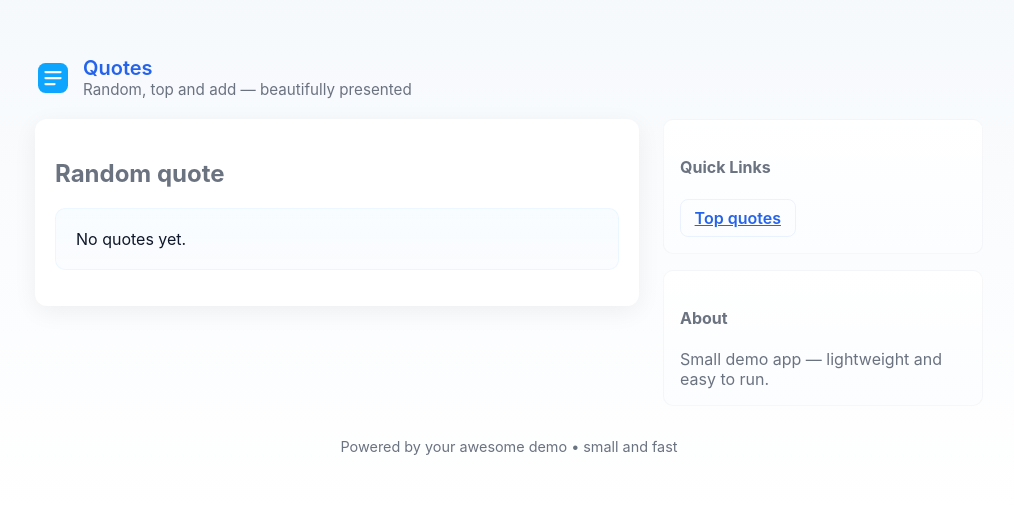
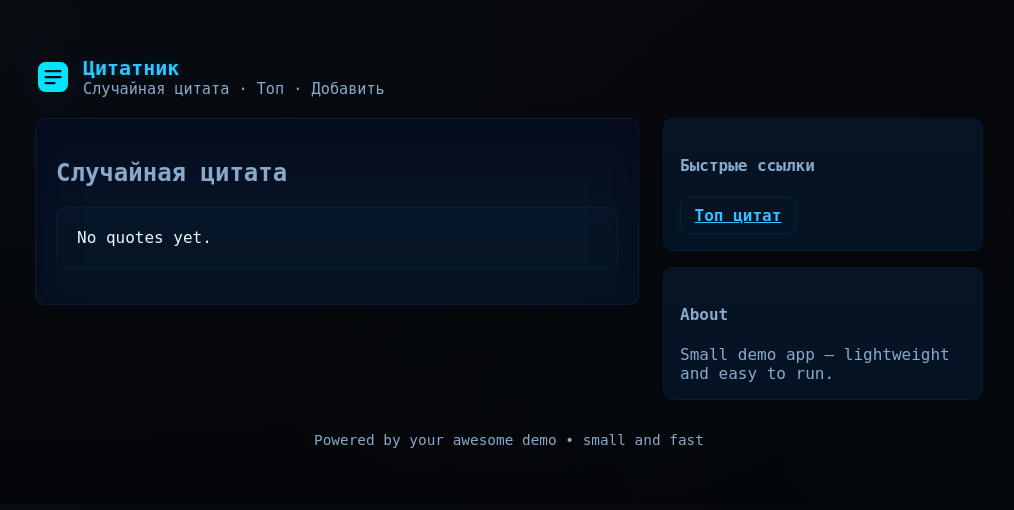
Before and after one commit to ibras0696/django_test_work, a Django app: page / in a window 1280 px wide. Shown: the top 510 px of the page, without its empty margins (131-1145 px from the left). Run offline with Django 4.2, Linux system fonts and the light colour scheme; data that the repository does not hold is empty.

Commit message:
удаление защиты

```diff
--- a/src/apps/quotes/static/quotes/style.css
+++ b/src/apps/quotes/static/quotes/style.css
@@ -1,92 +1,75 @@
+
 :root{
-	/* Corporate IT palette */
-	--bg: #0f172a10; /* subtle paper */
-	--page: #f6f9fc;
-	--card: #ffffff;
-	--text: #0f172a;
-	--muted: #6b7280;
-	--accent: #0ea5ff; /* cyan-ish */
-	--accent-2: #2563eb; /* deep blue */
-	--glass: rgba(255,255,255,0.6);
-	--danger: #ef4444;
-	--radius: 12px;
-	--shadow-1: 0 6px 24px rgba(2,6,23,0.06);
+	--bg:#06060a; /* almost black */
+	--panel:#0b0f16; /* card background */
+	--card:#071022;
+	--text:#e6f7ff;
+	--muted:#8aa9c9;
+	--accent:#00e5ff; /* neon cyan */
+	--accent-2:#2ec4ff; /* bright blue */
+	--glow:rgba(46,196,255,0.18);
+	--danger:#ff4d6d;
+	--radius:10px;
 }
 
 *{box-sizing:border-box}
 body{
-	font-family: Inter, ui-sans-serif, system-ui, -apple-system, "Segoe UI", Roboto, "Helvetica Neue", Arial;
-	background: linear-gradient(180deg, var(--page), #ffffff);
+	font-family: 'Fira Code', 'JetBrains Mono', 'Roboto Mono', monospace;
+	background: radial-gradient(1200px 600px at 10% 10%, rgba(46,196,255,0.03), transparent),
+							radial-gradient(800px 400px at 90% 90%, rgba(0,229,255,0.02), transparent),
+							linear-gradient(180deg,var(--bg),#030306);
 	color:var(--text);
 	margin:0;
 	-webkit-font-smoothing:antialiased;
 	-moz-osx-font-smoothing:grayscale;
 }
 
-.container{
-	max-width:980px;
-	margin:3.5rem auto;
-	padding:0 1rem;
-}
+.container{max-width:980px;margin:3.5rem auto;padding:0 1rem}
 
-.brand{
-	display:flex;
-	gap:.75rem;
-	align-items:center;
-	margin-bottom:1.25rem;
-}
-.brand h1{font-size:1.25rem;margin:0;font-weight:600;color:var(--accent-2)}
+.brand{display:flex;gap:.75rem;align-items:center;margin-bottom:1.25rem}
+.brand svg{filter:drop-shadow(0 6px 18px rgba(0,229,255,0.06))}
+.brand h1{font-size:1.25rem;margin:0;font-weight:700;color:var(--accent-2);text-shadow:0 0 8px rgba(46,196,255,0.08)}
 .brand p{margin:0;color:var(--muted);font-size:0.95rem}
+
+.neon{color:var(--accent);text-shadow:0 0 6px rgba(0,229,255,0.16),0 0 18px rgba(46,196,255,0.12);animation:neonPulse 2.5s ease-in-out infinite}
+@keyframes neonPulse{0%,100%{text-shadow:0 0 6px rgba(0,229,255,0.06),0 0 14px rgba(46,196,255,0.04)}50%{text-shadow:0 0 10px rgba(0,229,255,0.18),0 0 24px rgba(46,196,255,0.12)}}
 
 .layout{display:grid;grid-template-columns:1fr 320px;gap:1.5rem}
 @media (max-width:900px){.layout{grid-template-columns:1fr}}
 
-.card{
-	background:var(--card);
-	border-radius:var(--radius);
-	box-shadow:var(--shadow-1);
-	padding:1.25rem;
-}
+.card{background:linear-gradient(180deg,var(--card),#071426);border-radius:var(--radius);padding:1.25rem;border:1px solid rgba(46,196,255,0.06);box-shadow:0 10px 40px rgba(2,6,23,0.6) inset}
 
-.quote{
-	padding:1.25rem;
-	border-radius:10px;
-	background:linear-gradient(180deg, rgba(14,165,255,0.03), rgba(37,99,235,0.02));
-	border:1px solid rgba(14,165,255,0.06);
-	margin-bottom:1rem;
-}
+.quote{padding:1.25rem;border-radius:10px;background:linear-gradient(180deg,rgba(46,196,255,0.02),rgba(46,196,255,0.006));border:1px solid rgba(46,196,255,0.06);margin-bottom:1rem}
 .quote p{margin:0 0 .6rem;font-size:1.05rem;line-height:1.5}
 .source{color:var(--muted);font-size:0.95rem}
 .meta{color:var(--muted);font-size:0.9rem;margin-top:0.5rem}
 
 .controls{display:flex;gap:.5rem;flex-wrap:wrap;margin-top:.6rem}
-.btn{
-	display:inline-flex;align-items:center;gap:.5rem;
-	background:var(--accent-2);color:white;border:none;padding:.5rem .85rem;border-radius:8px;cursor:pointer;font-weight:600;
-	box-shadow:0 4px 10px rgba(37,99,235,0.12);
-}
-.btn.ghost{background:transparent;color:var(--accent-2);border:1px solid rgba(37,99,235,0.08);box-shadow:none}
+.btn{display:inline-flex;align-items:center;gap:.5rem;background:linear-gradient(90deg,var(--accent-2),var(--accent));color:#02111a;border:none;padding:.5rem .85rem;border-radius:8px;cursor:pointer;font-weight:700;box-shadow:0 6px 22px var(--glow)}
+.btn.ghost{background:transparent;color:var(--accent-2);border:1px solid rgba(46,196,255,0.08);box-shadow:0 4px 16px rgba(46,196,255,0.03)}
 .btn.small{padding:.35rem .6rem;font-size:.9rem}
+.btn:hover{transform:translateY(-2px)}
 
-.form-row{display:flex;gap:.6rem;flex-wrap:wrap;align-items:center}
-input[type=text], input[type=number], textarea, select{
-	border:1px solid #e6eef8;padding:.6rem .75rem;border-radius:8px;width:100%;font-size:0.95rem;background:white
-}
+input[type=text], input[type=number], textarea, select{background:#051018;border:1px solid rgba(46,196,255,0.04);padding:.6rem .75rem;border-radius:8px;width:100%;font-size:0.95rem;color:var(--text)}
 textarea{min-height:90px}
+input:focus, textarea:focus{outline:none;box-shadow:0 8px 24px rgba(46,196,255,0.12);border-color:var(--accent-2)}
 
-.errors{background:#fff4f4;color:var(--danger);padding:0.75rem;border-radius:8px;border:1px solid #ffdede}
+.errors{background:linear-gradient(180deg,rgba(255,77,109,0.04),rgba(255,77,109,0.02));color:var(--danger);padding:0.75rem;border-radius:8px;border:1px solid rgba(255,77,109,0.06)}
 
 .side{display:flex;flex-direction:column;gap:1rem}
-.panel{padding:1rem;border-radius:10px;background:linear-gradient(180deg,#ffffff,#fbfdff);border:1px solid rgba(15,23,42,0.03)}
+.panel{padding:1rem;border-radius:10px;background:linear-gradient(180deg,#071426,#051224);border:1px solid rgba(46,196,255,0.04)}
 
 .top-list{list-style:none;padding:0;margin:0;display:flex;flex-direction:column;gap:.5rem}
-.top-list li{padding:.6rem;border-radius:8px;background:var(--glass);border:1px solid rgba(2,6,23,0.03)}
+.top-list li{padding:.6rem;border-radius:8px;background:rgba(255,255,255,0.02);border:1px solid rgba(46,196,255,0.02)}
 
 .muted{color:var(--muted)}
 
-/* subtle hover / focus */
-.btn:hover{transform:translateY(-1px)}
-input:focus, textarea:focus{outline:none;box-shadow:0 6px 18px rgba(14,165,255,0.08);border-color:var(--accent-2)}
+/* subtle terminal cursor flicker for headings */
+.cursor:after{content:"";display:inline-block;width:8px;height:18px;margin-left:6px;background:var(--accent);opacity:0.8;animation:blink 1s steps(2,end) infinite;border-radius:2px}
+@keyframes blink{50%{opacity:0}}
 
 /* footer */
 .footer{margin-top:2rem;text-align:center;color:var(--muted);font-size:0.9rem}
+
+/* small responsive tweaks */
+@media (max-width:480px){.brand h1{font-size:1.05rem}}
--- a/src/apps/quotes/templates/quotes/random.html
+++ b/src/apps/quotes/templates/quotes/random.html
@@ -10,28 +10,28 @@
     <header class="brand">
       <svg width="36" height="36" viewBox="0 0 24 24" fill="none" xmlns="http://www.w3.org/2000/svg" aria-hidden="true">
         <rect x="2" y="2" width="20" height="20" rx="5" fill="var(--accent)"/>
-        <path d="M7 12h10M7 8h10M7 16h6" stroke="#fff" stroke-width="1.5" stroke-linecap="round" stroke-linejoin="round"/>
+        <path d="M7 12h10M7 8h10M7 16h6" stroke="#02111a" stroke-width="1.5" stroke-linecap="round" stroke-linejoin="round"/>
       </svg>
       <div>
-        <h1>Quotes</h1>
-        <p class="muted">Random, top and add — beautifully presented</p>
+        <h1 class="neon">Цитатник</h1>
+        <p class="muted">Случайная цитата · Топ · Добавить</p>
       </div>
     </header>
 
     <div class="layout">
       <main>
         <div class="card">
-          <h2 class="muted">Random quote</h2>
+          <h2 class="muted">Случайная цитата</h2>
           {% if quote %}
             <div class="quote">
               <p>{{ quote.text }}</p>
               <p class="source">— {{ quote.source }}</p>
-              <p class="meta">Views: {{ quote.views }} &middot; Likes: {{ quote.likes }} &middot; Dislikes: {{ quote.dislikes }}</p>
+              <p class="meta">Просмотров: {{ quote.views }} · Лайков: {{ quote.likes }} · Дизлайков: {{ quote.dislikes }}</p>
 
               <div class="controls">
-                <form method="post" action="{% url 'quotes-like' quote.id %}">{% csrf_token %}<button class="btn" type="submit">Like</button></form>
-                <form method="post" action="{% url 'quotes-dislike' quote.id %}">{% csrf_token %}<button class="btn ghost" type="submit">Dislike</button></form>
-                <a class="btn small ghost" href="{% url 'quotes-add' %}">Add</a>
+                <form method="post" action="{% url 'quotes-like' quote.id %}"><button class="btn" type="submit">Лайк</button></form>
+                <form method="post" action="{% url 'quotes-dislike' quote.id %}"><button class="btn ghost" type="submit">Дизлайк</button></form>
+                <a class="btn small ghost" href="{% url 'quotes-add' %}">Добавить</a>
               </div>
             </div>
           {% else %}
@@ -42,8 +42,8 @@
 
       <aside class="side">
         <div class="panel">
-          <h4 class="muted">Quick Links</h4>
-          <div style="margin-top:.5rem"><a class="btn ghost" href="{% url 'quotes-top' %}">Top quotes</a></div>
+          <h4 class="muted">Быстрые ссылки</h4>
+          <div style="margin-top:.5rem"><a class="btn ghost" href="{% url 'quotes-top' %}">Топ цитат</a></div>
         </div>
         <div class="panel">
           <h4 class="muted">About</h4>
--- a/src/apps/quotes/views.py
+++ b/src/apps/quotes/views.py
@@ -36,16 +36,16 @@ def add_view(request):
         data['weight'] = request.POST.get('weight', '1.0').strip()
 
         if not data['text']:
-            errors.append('Text is required')
+            errors.append('Требуется текст')
         if not data['source']:
-            errors.append('Source is required')
+            errors.append('Требуется источник')
 
         try:
             weight_val = float(data['weight'])
             if weight_val <= 0:
-                errors.append('Weight must be positive')
+                errors.append('Вес должен быть положительным')
         except ValueError:
-            errors.append('Weight must be a number')
+            errors.append('Вес должен быть числом')
 
         if not errors:
             try:
```
Also changed, not shown: src/apps/quotes/templates/quotes/add.html (+8 -8 lines), src/apps/quotes/templates/quotes/top.html (+7 -7 lines).
